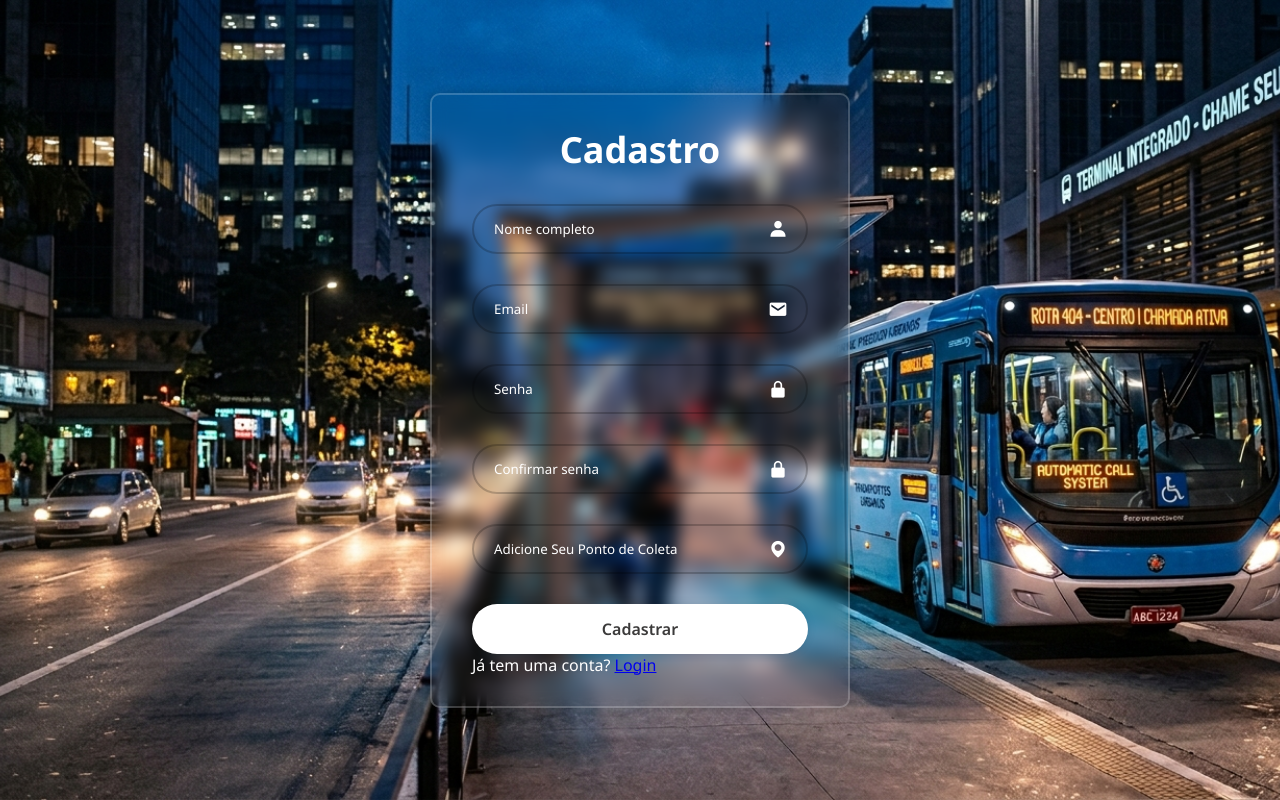
After one commit to fabiomassucatto/TCC_BACK, a Flask app: page /cadastro in a window 1280 px wide. The commit adds this page. Run offline with Flask 3, Linux system fonts and the light colour scheme.

Commit message:
cadastro adicionado

```diff
--- a/app.py
+++ b/app.py
@@ -2,6 +2,7 @@ from flask import Flask, render_template, request, redirect, session
 import sqlite3
 
 app = Flask(__name__)
+app.secret_key = "123456"
 
 
 # conectando ao banco
--- a/static/styles.css
+++ b/static/styles.css
@@ -64,23 +64,23 @@ body{
     font-size:20px;
 }
 
-.RelembrarSenha{
+.lembrarSenha{
     display: flex;
     justify-content: space-between;
     margin: -15px 0 15px;
 }
 
-.RelembrarSenha label input{
+.lembrarSenha label input{
     accent-color: #fff;
     margin-right: 5px;
 }
 
-.RelembrarSenha a {
+.lembrarSenha a {
     text-decoration: none;
     color: #ffffff;
 }
 
-.RelembrarSenha a:hover{
+.lembrarSenha a:hover{
     text-decoration: underline;
 }
 
--- /dev/null
+++ b/templates/cadastro.html
@@ -0,0 +1,48 @@
+<!DOCTYPE html>
+<html lang="pt-br">
+<head>
+    <meta charset="UTF-8">
+    <meta name="viewport" content="width=device-width, initial-scale=1.0">
+    <link href="https://unpkg.com/boxicons@2.1.4/css/boxicons.min.css" rel="stylesheet">
+    <link rel="stylesheet" href="{{ url_for('static', filename='styles.css') }}">
+    <title>Cadastro</title>
+</head>
+<body>
+    <main class="container">
+        <form method="post" action="/cadastro">
+            <h1>Cadastro</h1>
+
+            <div class="input-box">
+                <input name="nome" placeholder="Nome completo" type="text" required>
+                <i class="bx bxs-user"></i>
+            </div>
+
+            <div class="input-box">
+                <input name="email" placeholder="Email" type="email" required>
+                <i class="bx bxs-envelope"></i>
+            </div>
+
+            <div class="input-box">
+                <input name="senha" placeholder="Senha" type="password" required>
+                <i class="bx bxs-lock-alt"></i>
+            </div>
+
+            <div class="input-box">
+                <input name="confirmar_senha" placeholder="Confirmar senha" type="password" required>
+                <i class="bx bxs-lock-alt"></i>
+            </div>
+
+            <div class="input-box">
+                <input name="ponto" placeholder="Adicione Seu Ponto de Coleta" type="text" required>
+                <i class="bx bxs-map"></i>
+            </div>
+
+            <button type="submit" class="login">Cadastrar</button>
+
+            <div class="Resgitrar">
+                <p>Já tem uma conta? <a href="/">Login</a></p>
+            </div>
+        </form>
+    </main>
+</body>
+</html>
--- a/templates/login.html
+++ b/templates/login.html
@@ -30,7 +30,7 @@
             <button type="submit" class="login">Login</button>
 
             <div class="Resgitrar">
-                <p>Não tem uma conta? <a href="#">Cadastre-se</a></p>
+                <p>Não tem uma conta? <a href="/cadastro">Cadastre-se</a></p>
             </div>
         </form>
 
```
